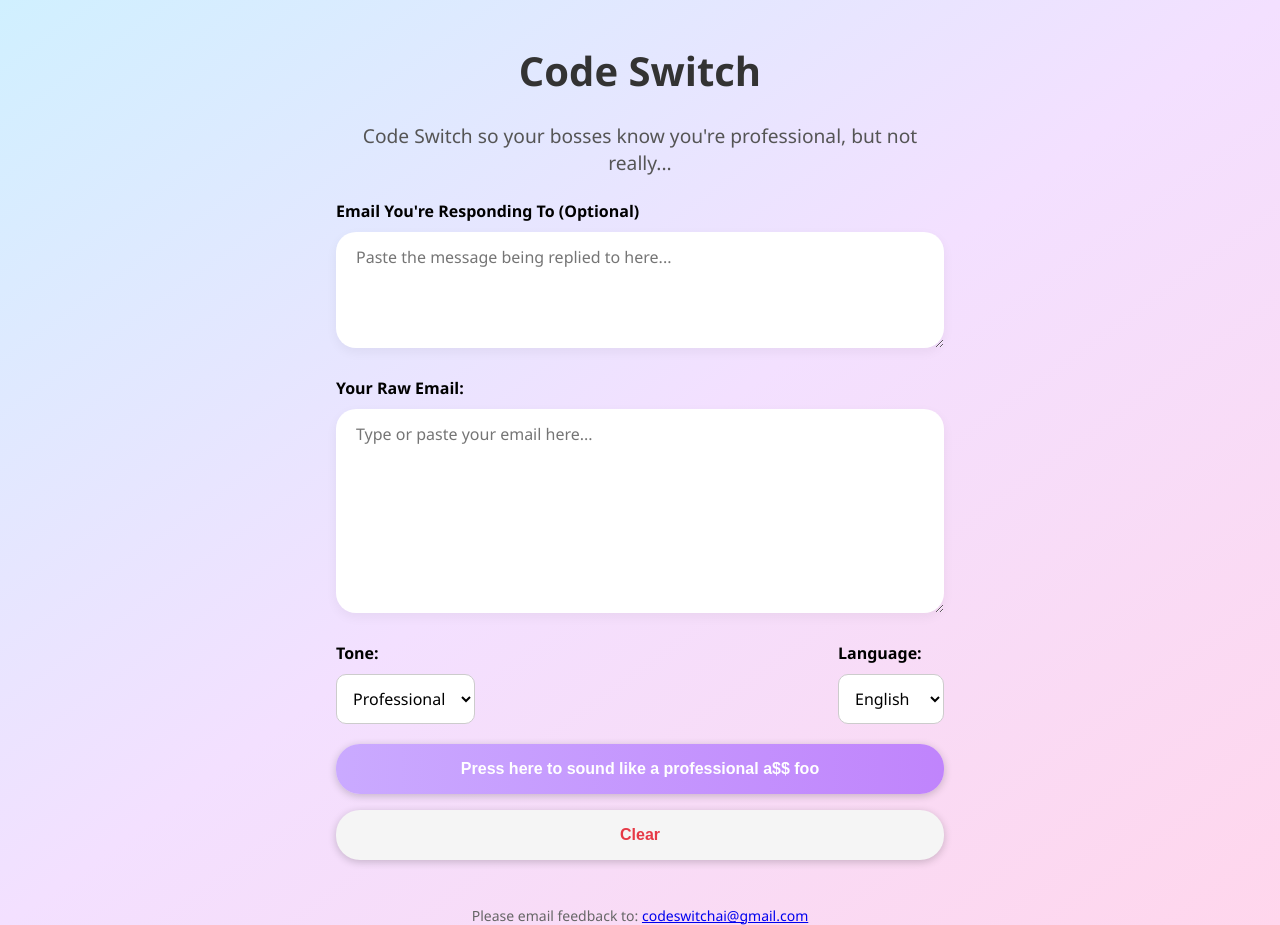
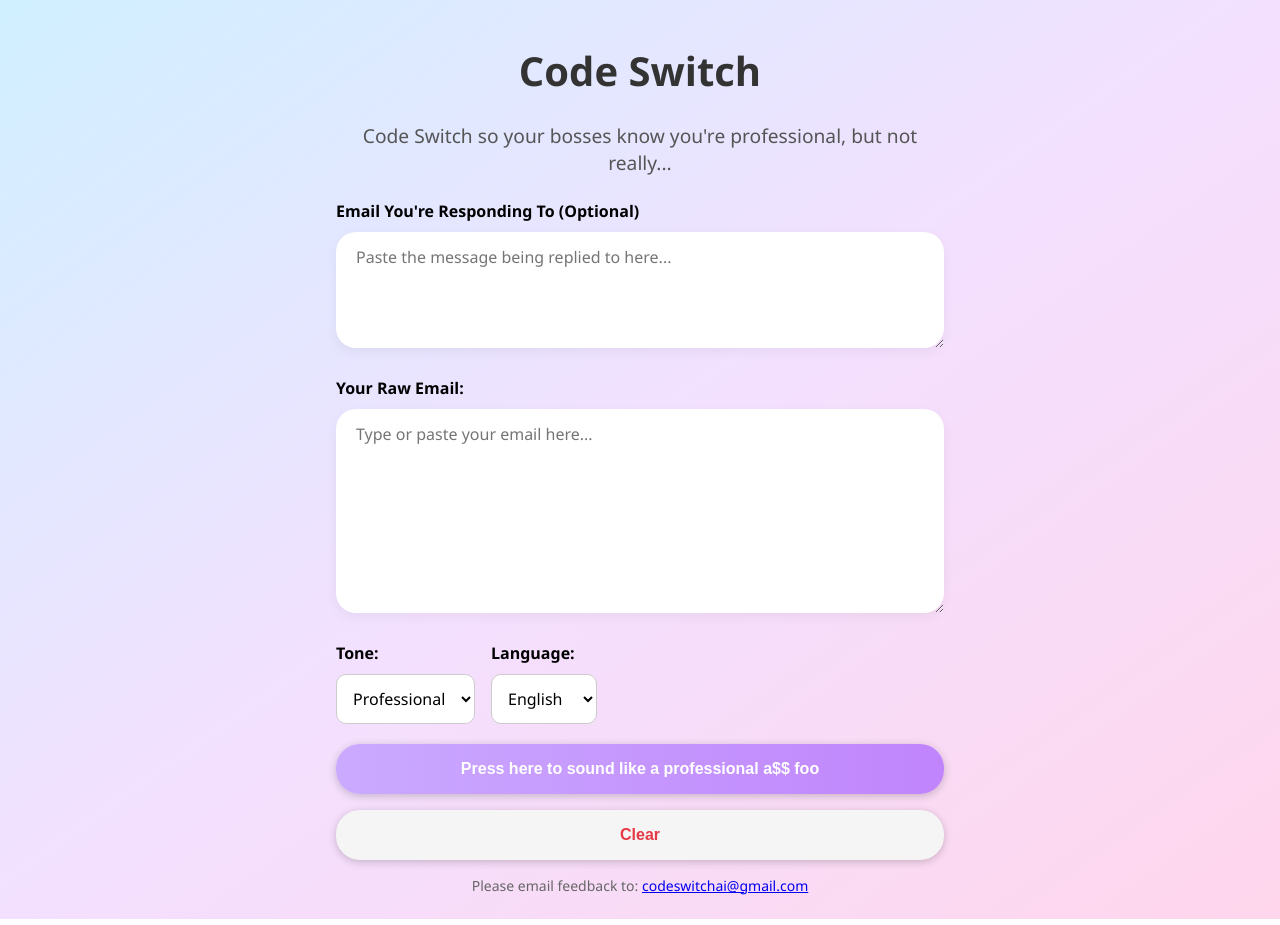
Before and after one commit to gabelopez2523/code-switch-ui-prod, a React (Vite) app: page / in a window 1280 px wide. Built offline with nearby package versions, Linux system fonts and the light colour scheme.

Commit message:
Added margin to result box

```diff
--- a/src/App.css
+++ b/src/App.css
@@ -56,8 +56,7 @@ label {
 
 /* ========== FORM ELEMENTS ========== */
 
-textarea,
-.result-box {
+textarea {
   width: 100%;
   padding: 14px 20px;
   font-size: 16px;
@@ -70,9 +69,12 @@ textarea,
   font-family: 'Segoe UI', sans-serif;
   outline: none;
   margin-bottom: 24px;
-  resize: vertical;
   overflow-wrap: break-word;
   word-wrap: break-word;
+}
+
+.result-box {
+  margin-top: 24px;
 }
 
 /* ========== DROPDOWNS ========== */
@@ -82,7 +84,7 @@ textarea,
   display: flex;
   flex-wrap: wrap;
   gap: 16px;
-  justify-content: space-between;
+  justify-content: left;
   margin-bottom: 20px;
   border-radius: 12px;
   font-size: 14px;
@@ -145,7 +147,8 @@ footer {
   text-align: center;
   font-size: 14px;
   color: #666;
-  margin-top: 30px;
+  /* margin-top: 10px; */
+  margin-bottom: 24px;
 }
 
 /* ========== RESPONSIVE ========== */
--- a/src/App.jsx
+++ b/src/App.jsx
@@ -97,7 +97,7 @@ function App() {
         {loading && <p>Making you sound all sick...</p>}
         {error && <p className="error">{error}</p>}
         {result && (
-          <div className="result">
+          <div className="result-box">
             <label>Enhanced Email:</label>
             <textarea
               className="text-area"
```
